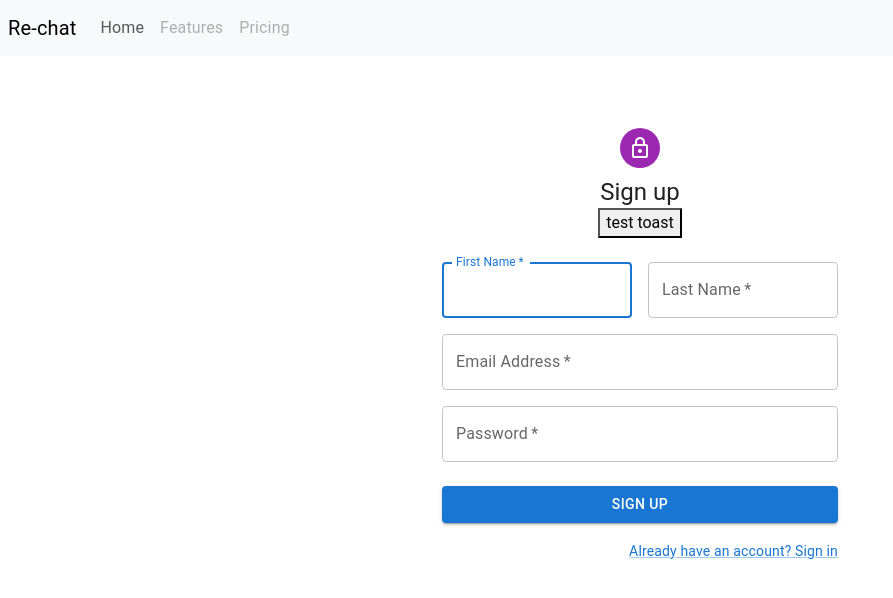
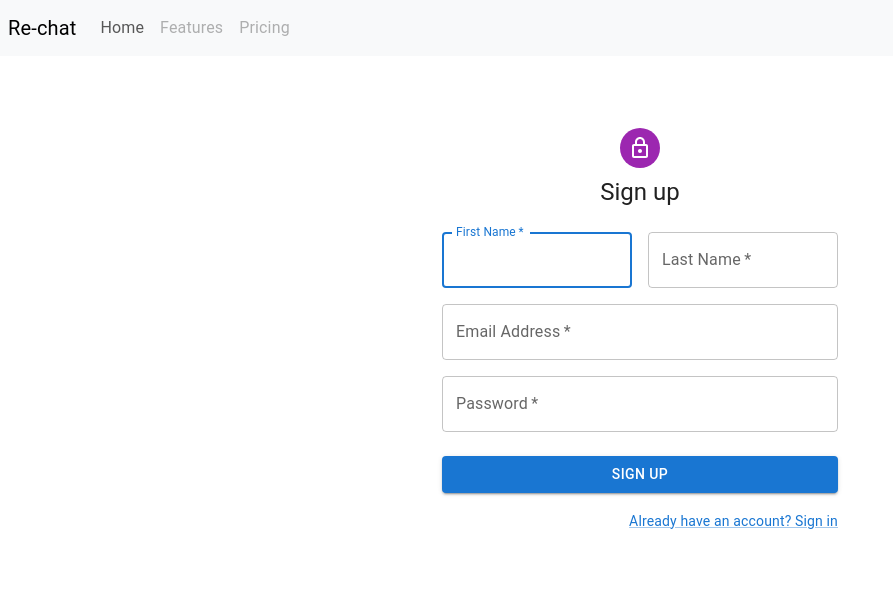
Before and after one commit to pavankapoor31/re-chat, a React (Create React App) app: page /signup in a window 1280 px wide. Shown: the top 598 px of the page, without its empty margins (0-893 px from the left). Built offline with nearby package versions, Linux system fonts and the light colour scheme; no server answers.

Commit message:
bugfix: fixed toast time and color

```diff
--- a/src/pages/SignUp/SignUp.js
+++ b/src/pages/SignUp/SignUp.js
@@ -66,7 +66,6 @@ export default function SignUp() {
           <Typography component="h1" variant="h5">
             Sign up
           </Typography>
-          <button onClick={()=>{toast.success('testt')}}>test toast</button>
           <Box component="form" noValidate onSubmit={handleSubmit} sx={{ mt: 3 }}>
             <Grid container spacing={2}>
               <Grid item xs={12} sm={6}>
--- a/src/pages/Welcome/Welcome.js
+++ b/src/pages/Welcome/Welcome.js
@@ -9,10 +9,11 @@ import { toast } from 'react-toastify';
 const Welcome = () => {
     const navigate = useNavigate();
     const { currentUser, loading } = useFirebaseAuth();
-
     useEffect(() => {
         console.log(currentUser, 'currentUser');
     }, [currentUser]);
+    toast.info("Copied chat room link to clipboard. You can share this link to chat with others!",{autoClose: 4000, icon:false})
+
     const createLinkId = async (user) => {
         const chatroomsRef = ref(db, 'chatrooms'); // Reference to the 'chatrooms' node in the database
         // Push a new room under 'chatrooms' to generate a unique room ID
@@ -25,7 +26,7 @@ const Welcome = () => {
           }).then(() => {
             // Navigate to the new room URL
             navigator.clipboard.writeText(`/chat/${roomId}`);
-            toast.success("Copied chat room link to clipboard")
+            toast.success("Copied chat room link to clipboard. You can share this link to chat with others!",{autoClose: 4000, showIcon:false})
             navigate(`/chat/${roomId}`);
           }).catch((error) => {
             console.error("Error creating room: ", error);
```
Also changed, not shown: 1 other file (tests, documents, lock files or other folders).
